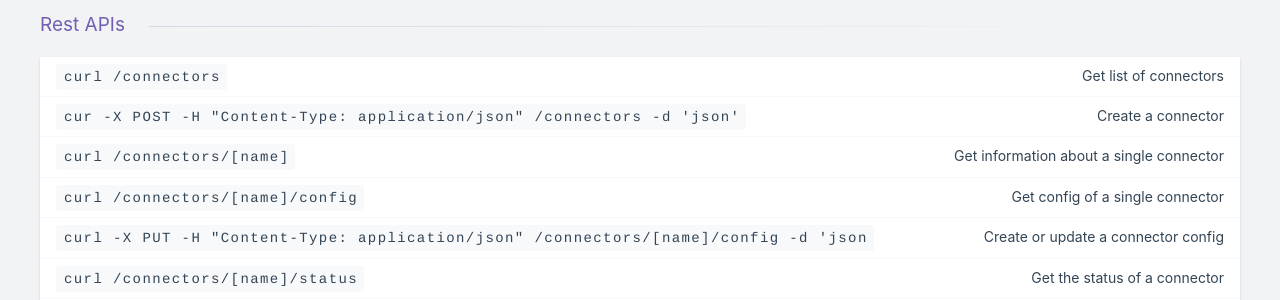
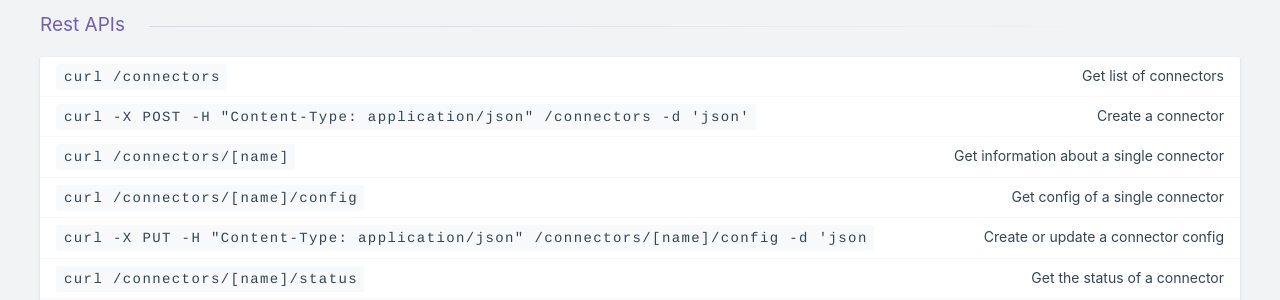
Before and after one commit to kasramp/cheat-sheet-factory, a Jekyll site: the page built from kafka/kafka-connect-rest.md, in a window 1280 px wide. Shown: the part 189-489 px from the top of the page. Built offline with Jekyll 4.4.1, drawn with Linux system fonts in a browser that asks for light colours.

Commit message:
Typo fix for create-connector
`curl` was missing the `l`

```diff
--- a/kafka/kafka-connect-rest.md
+++ b/kafka/kafka-connect-rest.md
@@ -18,7 +18,7 @@ Shortcuts
 ### Rest APIs
 
 | `curl /connectors` | Get list of connectors |
-| `cur -X POST -H "Content-Type: application/json" /connectors -d 'json'` | Create a connector |
+| `curl -X POST -H "Content-Type: application/json" /connectors -d 'json'` | Create a connector |
 | `curl /connectors/[name]` | Get information about a single connector |
 | `curl /connectors/[name]/config` | Get config of a single connector |
 | `curl -X PUT -H "Content-Type: application/json" /connectors/[name]/config -d 'json` | Create or update a connector config |
```
